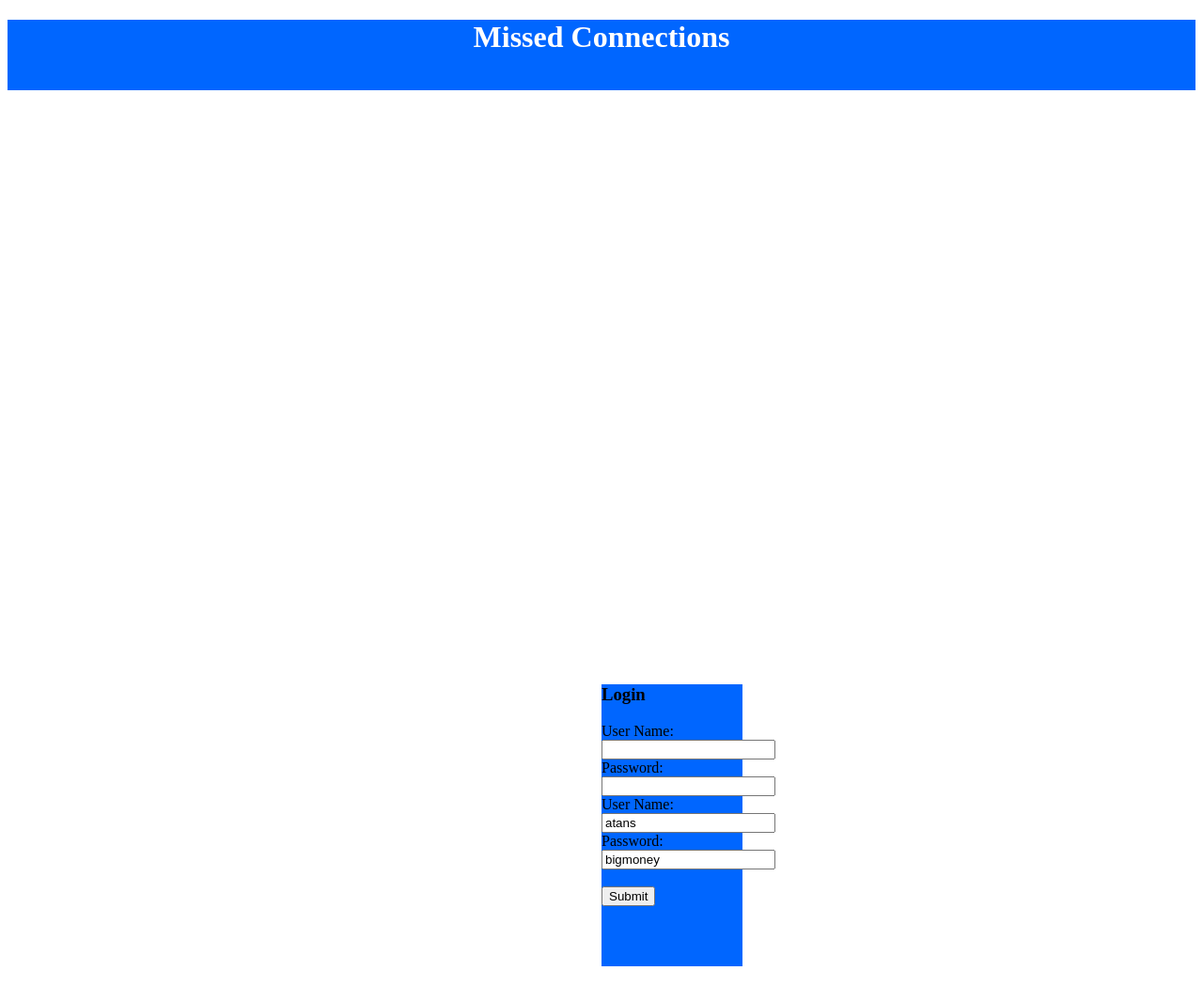
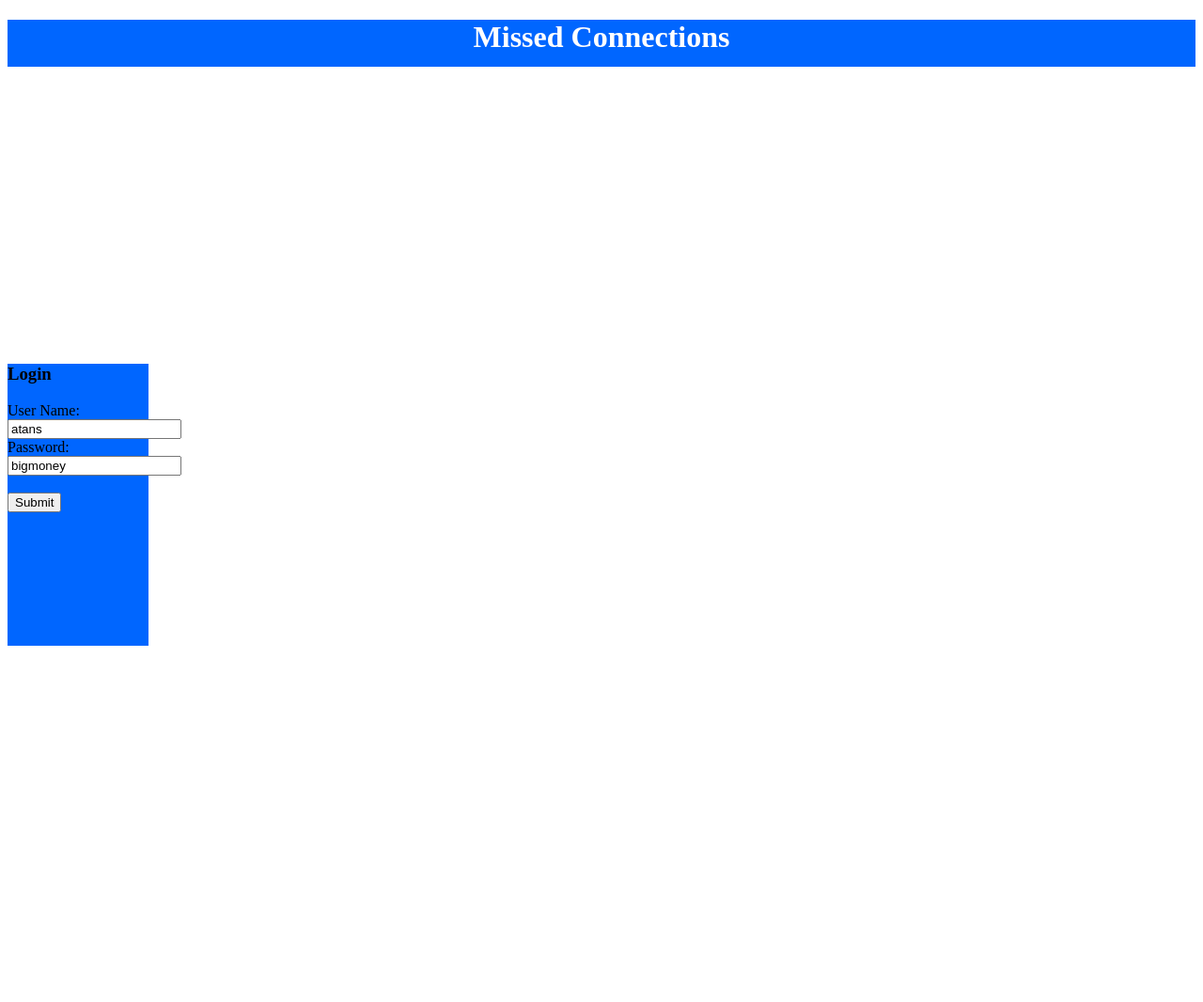
Before and after one commit to hiveapps/wink, a plain HTML site: page index.html in a window 1280 px wide. Shown: the top 1066 px of the page at 94% size. After the commit the page ends 800 px from the top, so only its background shows below. Drawn offline with Linux system fonts and the light colour scheme.

Commit message:
adjusting login box

```diff
--- a/index.html
+++ b/index.html
@@ -13,12 +13,6 @@
         <!-- Body -->
         <div id="login">
             <h3>Login</h3>
-            <form>
-                User Name:<br>
-                <input type="text" name="username"><br>
-                Password:<br>
-                <input type="text" name="password">
-            </form>
             <form action="" method:"POST">
                 User Name:<br>
                 <input type="text" name="username" value="atans"><br>
--- a/stylesheet.css
+++ b/stylesheet.css
@@ -10,7 +10,7 @@ h1 p :first-child {
 
 #header {
 	width: 100%;
-	height: 75px;
+	height: 50px;
 	display: block;
 	background-color: #0066FF;
 }
@@ -19,5 +19,6 @@ h1 p :first-child {
 	width: 150px;
 	height: 300px;
 	background-color: #0066FF;
-	margin: 50% 50% 50% 50%;
+	margin-top: 25%;
+	margin-right: 50%;
 }
```
